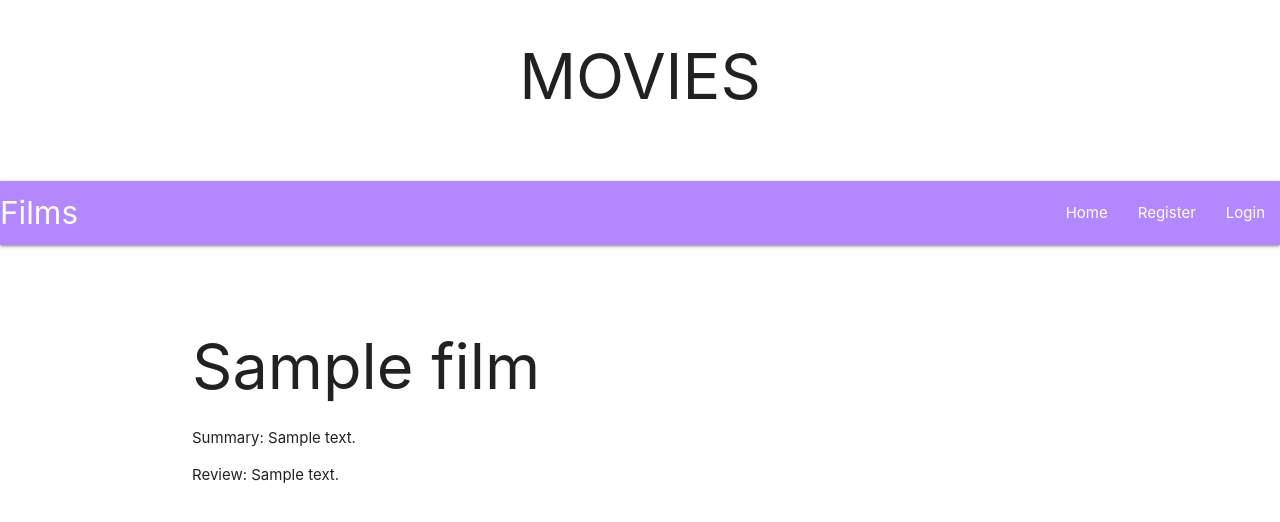
After one commit to hasmitapatel18/movies_database, a Django app: page /reviewpage/ in a window 1280 px wide. The commit adds this page. Shown: the top 522 px of the page. Run offline with Django 3.2, Linux system fonts and the light colour scheme; tables that the repository leaves empty hold one stand-in row (values such as "Sample post").

Commit message:
reviews model

```diff
--- a/movies/film_info/models.py
+++ b/movies/film_info/models.py
@@ -5,7 +5,9 @@ class Film(models.Model):
     film_title=models.CharField(max_length=200)
     year = models.PositiveSmallIntegerField(blank=True, null=True)
     genre=models.CharField(max_length=100)
-    review=models.TextField()
+
+
+
 
     def __str__(self):
         return self.film_title
@@ -15,3 +17,17 @@ class Film(models.Model):
 
     def get_queryset(self):
         return Film.objects.all()
+
+
+class Review(models.Model):
+    summary=models.TextField(null=True)
+    review=models.TextField()
+    review_film=models.OneToOneField(Film, default=1, primary_key=True, on_delete = models.SET_DEFAULT)
+
+
+
+    def __str__(self):
+        return self.summary
+
+    def get_queryset(self):
+        return Review.objects.all()
--- a/movies/film_info/templates/film_info/home.html
+++ b/movies/film_info/templates/film_info/home.html
@@ -9,11 +9,12 @@
           <div class="card-content black-text">
             <span class="card-title">{{am.film_title}}</span>
             <p>Year Released: {{am.year}}</p>
+
             <p>Genre: {{am.genre}}</p>
-            <p>Review: {{am.review}}</p>
           </div>
+
           <div class="card-action deep-purple">
-            <a href="#">More</a>
+            <a href="reviewpage/">More</a>
 
           </div>
         </div>
--- /dev/null
+++ b/movies/film_info/templates/film_info/reviewpage.html
@@ -0,0 +1,11 @@
+{%extends "film_info/header.html" %}
+
+{%block content%}
+
+    {%for ar in all_reviews%}
+      <h1>{{ar.review_film}}</h1>
+      <p>Summary: {{ar.summary}}</p>
+      <p>Review: {{ar.review}}</p>
+    {%endfor%}
+
+{%endblock%}
--- a/movies/film_info/urls.py
+++ b/movies/film_info/urls.py
@@ -5,4 +5,6 @@ urlpatterns = [
     path(r'', views.homepage, name='homepage'),
     path(r'register/', views.register, name='register'),
     path("logout/", views.logout_request, name="logout"),
-    path("login/", views.login_request, name="login"),]
+    path("login/", views.login_request, name="login"),
+    path('reviewpage/', views.reviewpage, name='reviewpage/'),
+    ]
--- a/movies/film_info/views.py
+++ b/movies/film_info/views.py
@@ -2,7 +2,7 @@ from django.shortcuts import render, redirect
 
 from django.http import HttpResponse
 
-from .models import Film
+from .models import Film, Review
 
 from django.contrib.auth.forms import UserCreationForm, AuthenticationForm
 
@@ -12,9 +12,25 @@ from django.contrib import messages
 
 from .forms import NewUserForm
 
+# def single_slug(request, single_slug):
+#     reviewss = [r.review_slug for r in Film.objects.all()]
+#     if single_slug in reviewss:
+#       return HttpResponse(f"{single_slug} is a category")
+#     return HttpResponse(f"'{single_slug}' does not correspond to anything we know of!")
 
 def homepage(request):
     return render(request=request, template_name="film_info/home.html", context={"all_movies": Film.objects.all()})
+
+def reviewpage(request):
+    return render(request=request, template_name="film_info/reviewpage.html", context={"all_reviews": Review.objects.all()})
+
+
+def filminstance(request):
+    Review.objects.filter(associatedrev=film_film_title.id)
+    return render(request, 'reviewpage.html', associatedrev=associatedrev)
+
+
+
 
 def register(request):
     if request.method == "POST":
--- a/movies/movies/urls.py
+++ b/movies/movies/urls.py
@@ -19,4 +19,5 @@ from django.urls import path, include
 urlpatterns = [
     path('admin/', admin.site.urls),
     path (r'', include(('film_info.urls', 'film_info'), namespace='film_info')),
+
 ]
```
Also changed, not shown: movies/film_info/admin.py (+11 -2 lines), movies/film_info/migrations/0001_initial.py, movies/film_info/migrations/0002_auto_20190212_0152.py (deleted), movies/film_info/migrations/0003_auto_20190212_0153.py (deleted), 1 other file.
